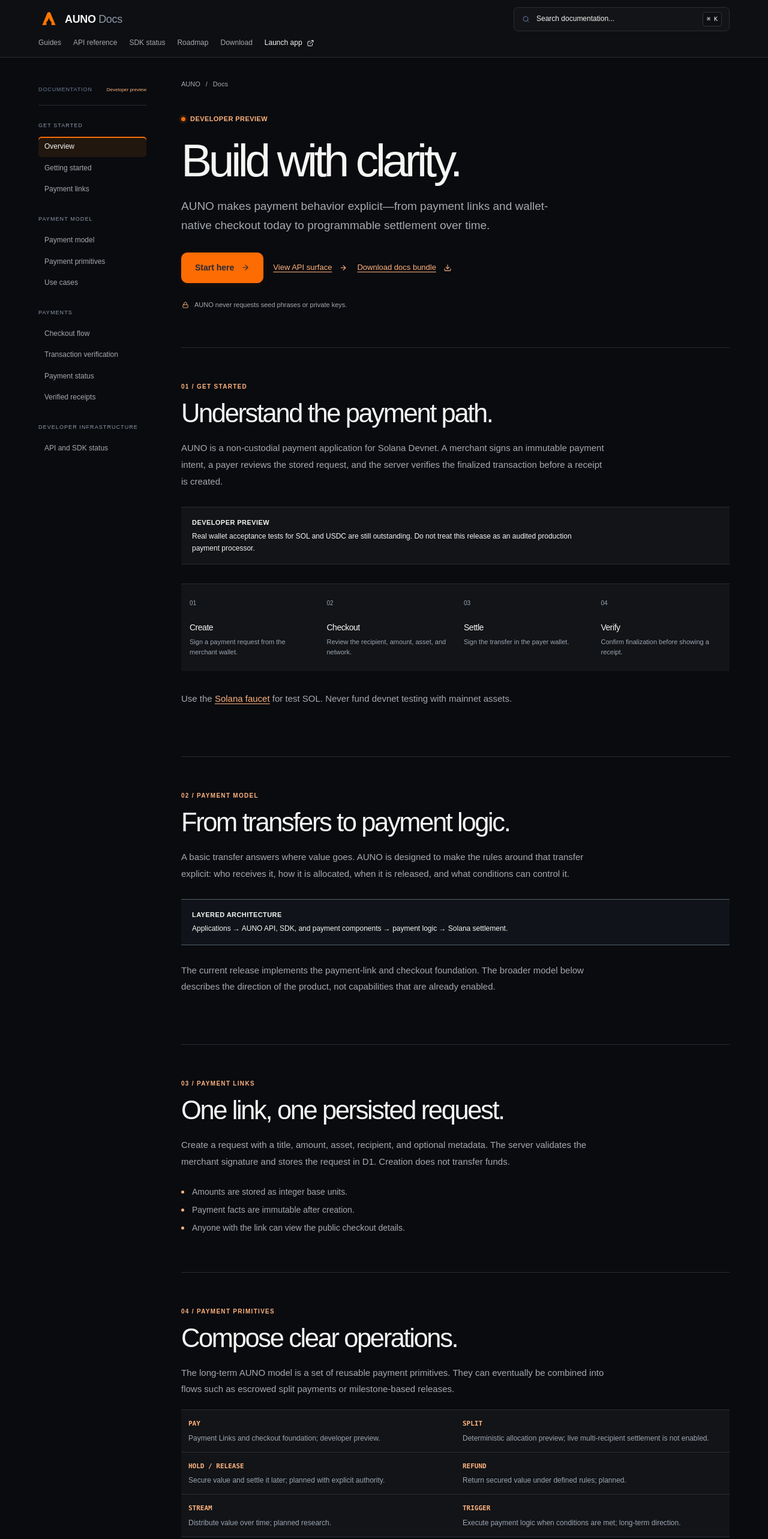
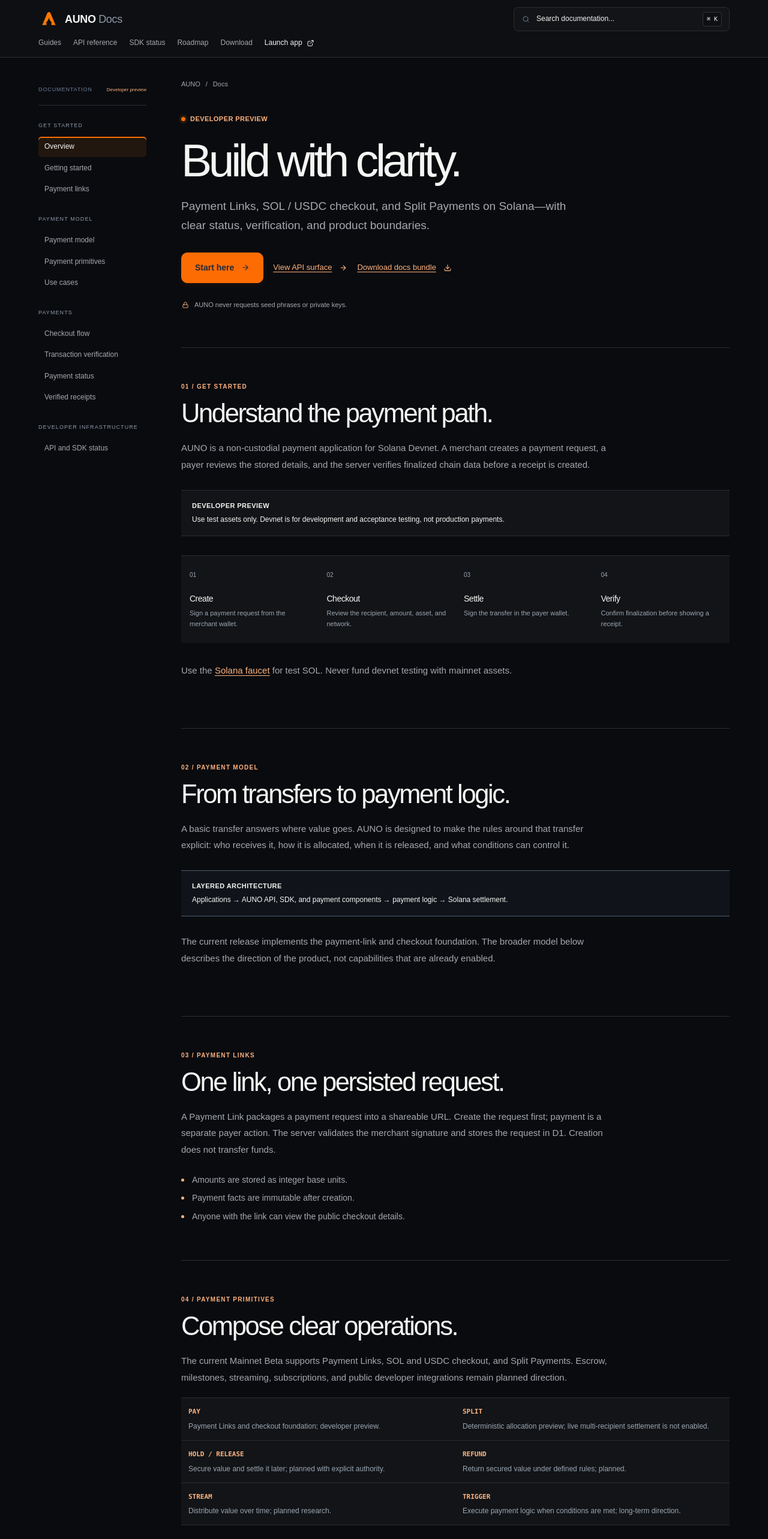
Before and after one commit to aunocash/app, a Next.js app in the folder deploy/auno-website/: page /docs in a window 1280 px wide. Shown: the top 2566 px of the page at 60% size. Built offline with nearby package versions, Linux system fonts and the light colour scheme.

Commit message:
docs: align mainnet beta documentation

```diff
--- a/deploy/auno-website/app/docs/page.tsx
+++ b/deploy/auno-website/app/docs/page.tsx
@@ -8,8 +8,8 @@
 import { serverMainnetSplitsEnabled } from "../../lib/runtime-env";
 
 export const metadata: Metadata = {
-  title: "AUNO Docs — Programmable Payments on Solana",
-  description: "Implementation-aligned documentation for AUNO payment links, checkout, verification, and developer infrastructure.",
+  title: "AUNO Docs — Mainnet Beta Payments on Solana",
+  description: "Mainnet Beta documentation for AUNO Payment Links, SOL and USDC checkout, Split Payments, verification, and product boundaries.",
 };
 
 const navGroups = [
@@ -50,27 +50,27 @@
         <section className="docs-portal-hero" id="overview">
           <div className="docs-portal-status"><span className="docs-portal-status-dot" /> {releaseLabel}</div>
           <h1>Build with clarity.</h1>
-          <p className="docs-portal-lead">AUNO makes payment behavior explicit—from payment links and wallet-native checkout today to programmable settlement over time.</p>
+          <p className="docs-portal-lead">Payment Links, SOL / USDC checkout, and Split Payments on Solana—with clear status, verification, and product boundaries.</p>
           <div className="docs-portal-hero-actions"><a className="button" href="#getting-started">Start here <FiArrowRight aria-hidden="true" /></a><a className="docs-portal-text-link" href="/developers">View API surface <FiArrowRight aria-hidden="true" /></a><a className="docs-portal-text-link" href="/docs/download" download>Download docs bundle <FiDownload aria-hidden="true" /></a></div>
           <div className="docs-portal-hero-note"><FiLock aria-hidden="true" /> AUNO never requests seed phrases or private keys.</div>
         </section>
         <Section id="getting-started" eyebrow="01 / GET STARTED" title="Understand the payment path.">
-          <p>AUNO is a non-custodial payment application for {networkLabel}. A merchant signs an immutable payment intent, a payer reviews the stored request, and the server verifies the finalized transaction before a receipt is created.</p>
-          <div className="docs-portal-callout"><strong>{releaseLabel}</strong><span>{mainnet ? <>Public creation requires a signed merchant request. Each link is capped at 0.1 SOL or 100 USDC, and a receipt is issued only after finalized on-chain verification.</> : "Real wallet acceptance tests for SOL and USDC are still outstanding. Do not treat this release as an audited production payment processor."}</span></div>
+          <p>AUNO is a non-custodial payment application for {networkLabel}. A merchant creates a payment request, a payer reviews the stored details, and the server verifies finalized chain data before a receipt is created.</p>
+          <div className="docs-portal-callout"><strong>{releaseLabel}</strong><span>{mainnet ? <>Mainnet uses real funds. Public Beta means the product is available for testing and feedback while reliability and usability improve; it is not a security audit or certification. Each link is capped at 0.1 SOL or 100 USDC.</> : "Use test assets only. Devnet is for development and acceptance testing, not production payments."}</span></div>
           <div className="docs-portal-steps">{[["01", "Create", "Sign a payment request from the merchant wallet."], ["02", "Checkout", "Review the recipient, amount, asset, and network."], ["03", "Settle", "Sign the transfer in the payer wallet."], ["04", "Verify", "Confirm finalization before showing a receipt."]].map(([number, title, copy]) => <div key={number}><span>{number}</span><h3>{title}</h3><p>{copy}</p></div>)}</div>
           {!mainnet && <p>Use the <a href="https://faucet.solana.com" target="_blank" rel="noreferrer">Solana faucet</a> for test SOL. Never fund devnet testing with mainnet assets.</p>}
         </Section>
         <Section id="payment-model" eyebrow="02 / PAYMENT MODEL" title="From transfers to payment logic.">
           <p>A basic transfer answers where value goes. AUNO is designed to make the rules around that transfer explicit: who receives it, how it is allocated, when it is released, and what conditions can control it.</p>
           <div className="docs-portal-callout muted"><strong>Layered architecture</strong><span>Applications → AUNO API, SDK, and payment components → payment logic → Solana settlement.</span></div>
-          <p>The current release implements the payment-link and checkout foundation. The broader model below describes the direction of the product, not capabilities that are already enabled.</p>
+          <p>{mainnet ? "The current Mainnet Beta release includes Payment Links, SOL and USDC checkout, and Split Payments. The broader model below describes planned capabilities that are not enabled." : "The current release implements the payment-link and checkout foundation. The broader model below describes the direction of the product, not capabilities that are already enabled."}</p>
         </Section>
         <Section id="payment-links" eyebrow="03 / PAYMENT LINKS" title="One link, one persisted request.">
-          <p>Create a request with a title, amount, asset, recipient, and optional metadata. The server validates the merchant signature and stores the request in D1. Creation does not transfer funds.</p>
+          <p>A Payment Link packages a payment request into a shareable URL. Create the request first; payment is a separate payer action. The server validates the merchant signature and stores the request in D1. Creation does not transfer funds.</p>
           <ul className="docs-portal-list"><li>Amounts are stored as integer base units.</li><li>Payment facts are immutable after creation.</li><li>Anyone with the link can view the public checkout details.</li>{mainnet && <li>Mainnet Beta links are capped at 0.1 SOL or 100 USDC.</li>}</ul>
         </Section>
         <Section id="payment-primitives" eyebrow="04 / PAYMENT PRIMITIVES" title="Compose clear operations.">
-          <p>The long-term AUNO model is a set of reusable payment primitives. They can eventually be combined into flows such as escrowed split payments or milestone-based releases.</p>
+          <p>The current Mainnet Beta supports Payment Links, SOL and USDC checkout, and Split Payments. Escrow, milestones, streaming, subscriptions, and public developer integrations remain planned direction.</p>
           <div className="docs-portal-status-table"><div><strong>PAY</strong><span>{mainnet ? "SOL and USDC payment links with wallet-native checkout; Mainnet Beta." : "Payment Links and checkout foundation; developer preview."}</span></div><div><strong>SPLIT</strong><span>{mainnet ? (mainnetSplits ? "SOL and USDC multi-recipient settlement is active for the current Mainnet Beta policy." : "Multi-recipient settlement is unavailable until the Mainnet split feature policy is enabled.") : "Deterministic allocation preview; live multi-recipient settlement is not enabled."}</span></div><div><strong>HOLD / RELEASE</strong><span>Secure value and settle it later; planned with explicit authority.</span></div><div><strong>REFUND</strong><span>Return secured value under defined rules; planned.</span></div><div><strong>STREAM</strong><span>Distribute value over time; planned research.</span></div><div><strong>TRIGGER</strong><span>Execute payment logic when conditions are met; long-term direction.</span></div></div>
         </Section>
         <Section id="use-cases" eyebrow="05 / USE CASES" title="One payment layer, many workflows.">
@@ -78,7 +78,7 @@
           <ul className="docs-portal-list"><li>Commerce and marketplaces with structured checkout and revenue routing.</li><li>Freelance and service agreements with escrow or milestone releases.</li><li>Creator, affiliate, DAO, and treasury distributions.</li><li>SaaS, recurring compensation, and developer applications.</li><li>Future software-controlled and machine-to-machine payments.</li></ul>
         </Section>
         <Section id="checkout-flow" eyebrow="06 / WALLET-NATIVE CHECKOUT" title="Review first. Sign once.">
-          <p>Checkout loads the stored payment intent rather than trusting query parameters. The server prepares a transaction from that intent. The wallet broadcasts it when supported, and the server only marks it paid after finalized verification of the payer, memo, expected transfers, asset, amount, and permitted instructions.</p>
+          <p>Checkout loads the stored payment intent rather than trusting query parameters. The server prepares a transaction from that intent. The wallet approves and broadcasts it, and the server only marks it paid after finalized verification of the payer, memo, expected transfers, asset, amount, and permitted instructions.</p>
           <div className="docs-portal-inline-status"><FiCheckCircle aria-hidden="true" /><span><strong>Current flow</strong> Confirm the payment details in your wallet, submit, then wait for finalized verification. The verifier reconciles pending attempts; manual verification remains available.</span></div>
           <p>If finalization is pending, retry verification instead of sending another payment. A rejected wallet prompt does not move funds.</p>
         </Section>
@@ -93,20 +93,20 @@
           <p>A verified receipt includes the payment ID, amount, asset, recipient, payer, network, transaction signature, and chain timestamp. Explorer links {mainnet ? "open on Solana Mainnet." : <>explicitly use <code>cluster=devnet</code>.</>}</p>
         </Section>
         <Section id="api-status" eyebrow="10 / DEVELOPER INFRASTRUCTURE" title="The public API is not launched yet.">
-          <p>The internal application routes support payment creation, retrieval, transaction preparation, submission, verification, and merchant history. They are not a stable public API contract.</p>
+          <p>The internal application routes support payment creation, retrieval, transaction preparation, submission, verification, and merchant history. They are not a stable public API contract or a released SDK.</p>
           <div className="docs-portal-api-card"><div><span className="docs-portal-method">INTERNAL</span><strong>Payment application routes</strong><p>Origin checks and signed wallet messages apply.</p></div><a href="/developers">Inspect the current surface <FiArrowRight aria-hidden="true" /></a></div>
           <div className="docs-portal-callout muted"><strong>Planned infrastructure</strong><span>API keys, a published <code>@auno/sdk</code>, webhooks, and external integrations are planned. Do not build against the homepage’s proposed SDK snippet.</span></div>
         </Section>
         <Section id="security-model" eyebrow="11 / SECURITY MODEL" title="Keep custody with the wallet.">
           <p>Merchant creation and history access require wallet signatures. Creation signatures include the origin and a five-minute timestamp window. Prepared payment facts cannot be replaced by the client, and unique payment-attempt memos reduce replay and concurrency risk.</p>
-          <p>These controls are not a security audit. Production activation still requires independent review, abuse controls, monitoring, backups, and recovery procedures.</p>
+          <p>AUNO never requests seed phrases or private keys. These controls are not a security audit, insurance, guaranteed uptime, or refund guarantee. Future custody or conditional-release features require separate authority design, testing, and security review.</p>
         </Section>
         <Section id="network" eyebrow="12 / NETWORK CONFIGURATION" title={mainnet ? "Mainnet Beta is explicit." : "Devnet is intentional."}>
           <p>{mainnet ? <><code>SOLANA_NETWORK</code> is <code>mainnet-beta</code>. The service checks the Mainnet genesis hash and uses a dedicated authenticated RPC endpoint. SOL uses nine decimal places and USDC uses six; Mainnet Beta feature controls determine whether split settlement is active.</> : <><code>SOLANA_NETWORK</code> must be <code>devnet</code>. Mainnet is rejected. SOL uses nine decimal places; the configured Circle devnet USDC mint uses six. Public RPC endpoints may throttle, so a dedicated devnet RPC is recommended for reliable operation.</>}</p>
         </Section>
         <Section id="roadmap" eyebrow="13 / ROADMAP" title="From payment foundations to programmable money.">
           <p>The product direction moves from payment foundations to programmable settlement, a developer layer, external integrations, and eventually autonomous payments.</p>
-          <div className="docs-portal-status-table"><div><strong>PHASE I</strong><span>{mainnet ? "Mainnet Beta foundation: capped links, wallet checkout, finalized receipts, and policy-gated splits." : "Payment foundation: links, SOL and USDC checkout, wallet interaction, status, and split preview."}</span></div><div><strong>PHASE II</strong><span>Programmable settlement: escrow, milestones, streaming, and conditional payments.</span></div><div><strong>PHASE III</strong><span>Developer layer: API, SDK, webhooks, and reusable payment components.</span></div><div><strong>PHASE IV</strong><span>Integrations: merchants, marketplaces, applications, and automation systems.</span></div><div><strong>PHASE V</strong><span>Autonomous payments: agent, machine-to-machine, and service-to-service settlement.</span></div></div>
+          <div className="docs-portal-status-table"><div><strong>STAGE 01 · LIVE</strong><span>Mainnet foundation: Payment Links, SOL and USDC checkout, and Split Payments on Solana mainnet.</span></div><div><strong>STAGE 02 · CURRENT FOCUS</strong><span>Reliability and usability: wallet compatibility, clear payment status, confirmation, recovery, and feedback-led improvements.</span></div><div><strong>STAGE 03 · PLANNED</strong><span>Conditional payments: escrow and milestone-based releases, subject to authority and security design.</span></div><div><strong>STAGE 04 · PLANNED</strong><span>Time-based payments: subscriptions and payment streaming with explicit authorization and cancellation behavior.</span></div><div><strong>STAGE 05 · PLANNED / EXPLORATORY</strong><span>Developer access, broader split capacity, API/SDK work, and evaluation of additional networks.</span></div></div>
           <div className="docs-portal-callout muted"><strong>Direction, not a deadline</strong><span>Future phases depend on implementation, testing, security review, and explicit release decisions.</span></div>
           <a className="docs-portal-text-link" href="/roadmap">Read the product roadmap <FiArrowRight aria-hidden="true" /></a>
         </Section>
```
Also changed, not shown: deploy/auno-website/app/mainnet-site.tsx (+6 -1 lines), 1 other file (tests, documents, lock files or other folders).
